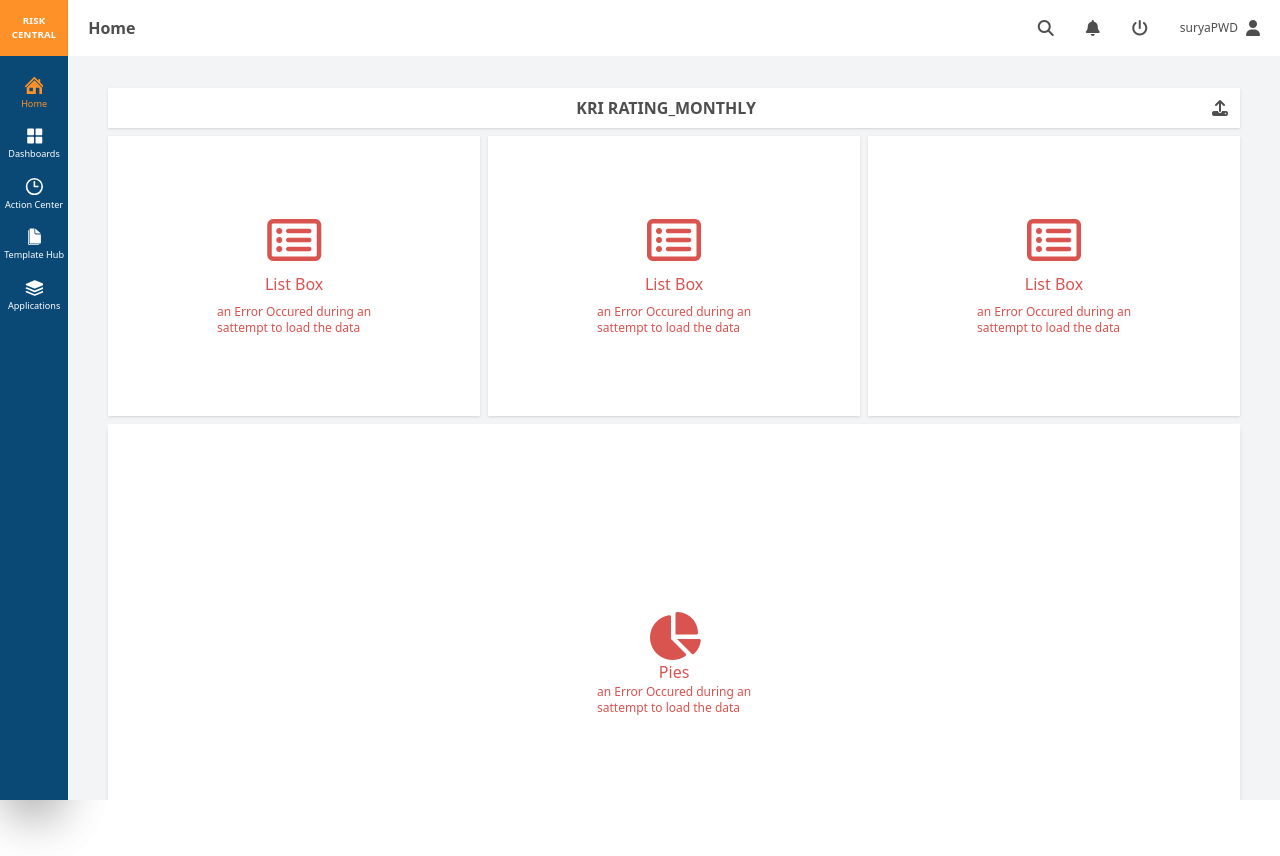
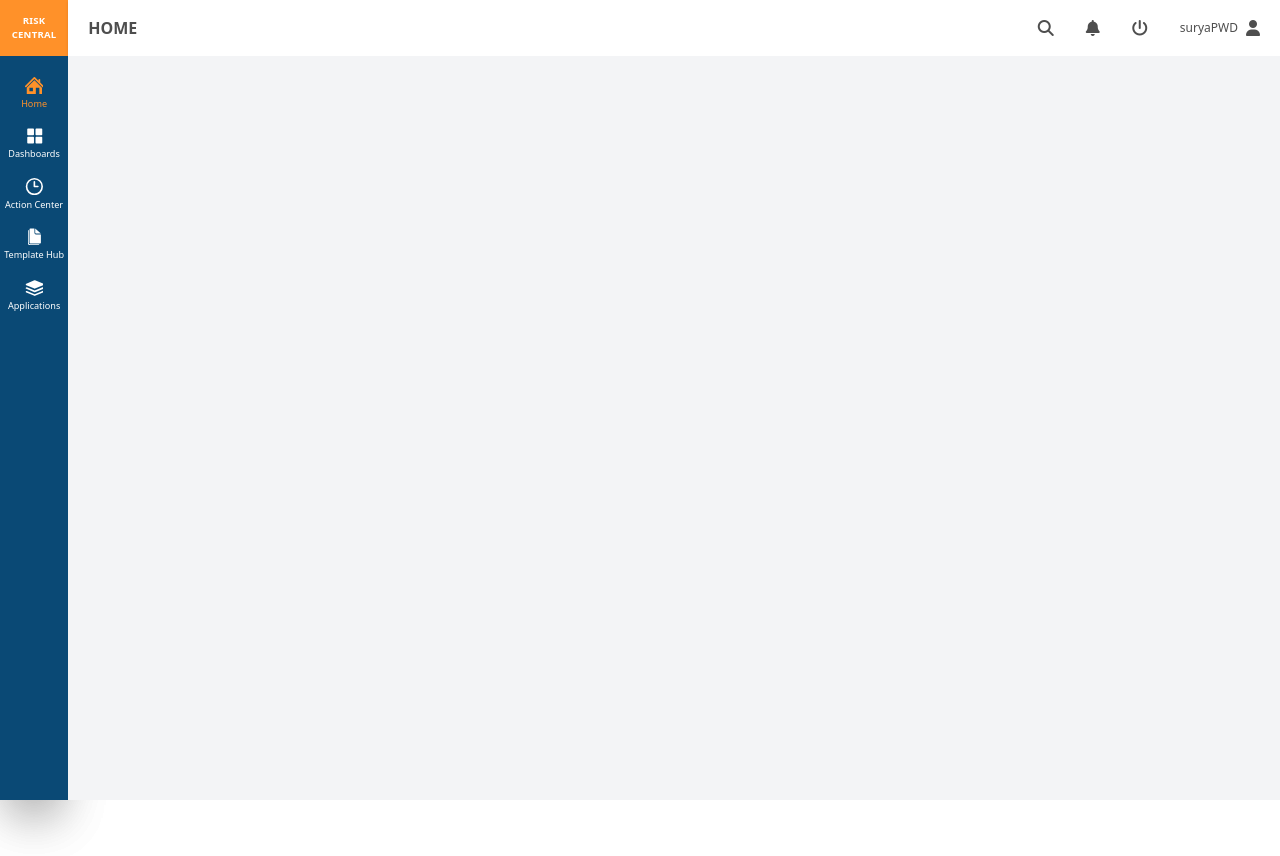
Before and after one commit to sreekesh-k/poc-recreate, a React (Vite) app: page /actioncenter in a window 1280 px wide. Built offline with nearby package versions, Linux system fonts and the light colour scheme.

Commit message:
setup complete

```diff
--- a/src/App.jsx
+++ b/src/App.jsx
@@ -1,5 +1,8 @@
 import Layout from "./common/Layout";
 import Home from "./pages/home/Home";
+import ActionCenter from "./pages/actionCenter/ActionCenter";
+import TemplateHub from "./pages/templateHub/TemplateHub";
+import Applications from "./pages/applications/Application";
 import { Provider } from "react-redux";
 import store from "./common/redux/store/CommonStore";
 import { BrowserRouter as Router, Route, Routes } from "react-router-dom";
@@ -13,9 +16,9 @@ function App() {
           <Routes>
             <Route path="/" element={<Home />} />
             <Route path="/dashboard" element={<Dashboard />} />
-            <Route path="/actioncenter" element={<Home />} />
-            <Route path="/templatehub" element={<Home />} />
-            <Route path="/application" element={<Home />} />
+            <Route path="/actioncenter" element={<ActionCenter />} />
+            <Route path="/templatehub" element={<TemplateHub />} />
+            <Route path="/application" element={<Applications />} />
           </Routes>
         </Layout>
       </Router>
--- a/src/common/header/Header.jsx
+++ b/src/common/header/Header.jsx
@@ -7,7 +7,7 @@ function Header() {
   return (
     <header className="relative">
       <nav className="flex items-center shadow h-14 px-5 bg-white">
-        <h1 className="font-bold flex-1">{activeTab}</h1>
+        <h1 className="font-bold flex-1 uppercase">{activeTab}</h1>
         <div className="flex-1 "></div>
         <div className="flex-1 flex gap-8 justify-end items-center">
           <i className="fa-solid fa-magnifying-glass"></i>
--- /dev/null
+++ b/src/pages/actionCenter/ActionCenter.jsx
@@ -0,0 +1,7 @@
+import React from "react";
+
+function ActionCenter() {
+  return <div></div>;
+}
+
+export default ActionCenter;
--- /dev/null
+++ b/src/pages/applications/Application.jsx
@@ -0,0 +1,7 @@
+import React from "react";
+
+function Application() {
+  return <div></div>;
+}
+
+export default Application;
--- /dev/null
+++ b/src/pages/templateHub/TemplateHub.jsx
@@ -0,0 +1,7 @@
+import React from "react";
+
+function TemplateHub() {
+  return <div></div>;
+}
+
+export default TemplateHub;
```
